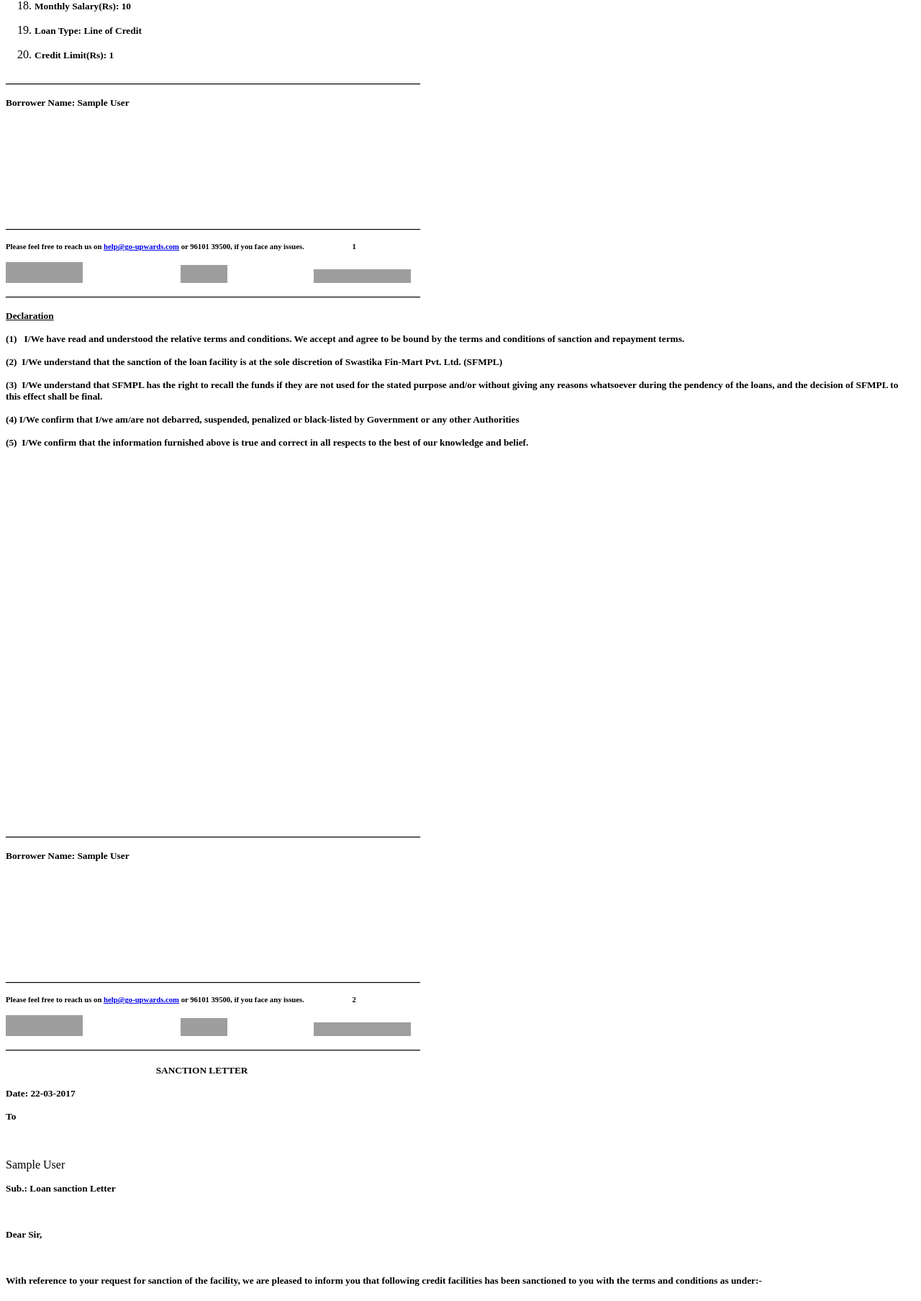
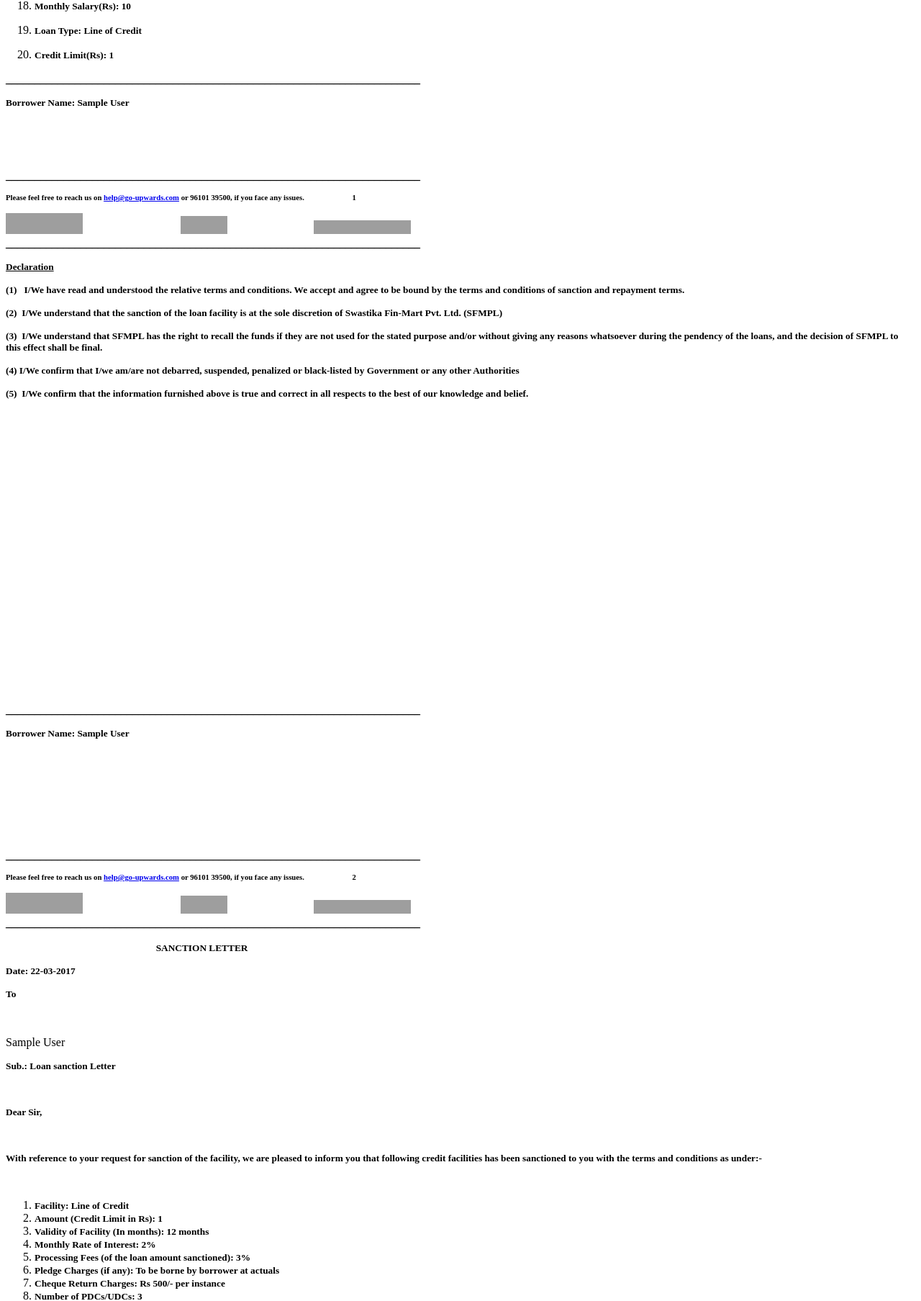
Before and after one commit to nimeshkverma/Experiments-Kwargs, a Django app: page /customer/1/loan_agreement/ in a window 1280 px wide. Shown: the part 734-2541 px from the top of the page at 72% size. Run offline with Django 3.2, Linux system fonts and the light colour scheme; tables that the repository leaves empty hold one stand-in row (values such as "Sample post"); parts of the project's set-up code (start-up, migrations or seed data) failed here and were passed over; grey boxes are pictures that could not be loaded.

Commit message:
Updated the template

```diff
--- a/upwards/aadhaar/templates/aadhaar/loan_agreement.html
+++ b/upwards/aadhaar/templates/aadhaar/loan_agreement.html
@@ -63,8 +63,6 @@
 <p><span style="color: #000000;"><strong><span style="font-size: 8pt;"><span style="font-size: 10pt;">Borrower Name: {{borrower_full_name}} </span> &nbsp; &nbsp; &nbsp; &nbsp; &nbsp;&nbsp;</span></strong></span></p>
 <p style="text-align: left;">&nbsp;</p>
 <p style="text-align: left;">&nbsp;</p>
-<p style="text-align: left;">&nbsp;</p>
-<p style="text-align: left;">&nbsp;</p>
 <p style="text-align: left;"><strong>________________________________________________________________________</strong></p>
 <p style="text-align: left;"><span style="font-size: 8pt;"><strong>Please feel free to reach us on <a href="mailto:help@go-upwards.com">help@go-upwards.com</a> or 96101 39500, if you face any issues. &nbsp; &nbsp; &nbsp; &nbsp; &nbsp; &nbsp; &nbsp; &nbsp; &nbsp; &nbsp; &nbsp; &nbsp; 1</strong></span></p>
 <div style="page-break-after: always"></div>
@@ -75,9 +73,6 @@
 <p><span style="font-size: 10pt;"><strong>(3)&nbsp; I/We understand that SFMPL has the right to recall the funds if they are not used for the stated purpose and/or without giving any reasons whatsoever during the pendency of the loans, and the decision of SFMPL to this effect shall be final.</strong></span></p>
 <p><span style="font-size: 10pt;"><strong>(4) I/We confirm that I/we am/are not debarred, suspended, penalized or black-listed by Government or any other Authorities</strong></span></p>
 <p><span style="font-size: 10pt;"><strong>(5)&nbsp; I/We confirm that the information furnished above is true and correct in all respects to the best of our knowledge and belief.</strong></span></p>
-<p>&nbsp;</p>
-<p>&nbsp;</p>
-<p>&nbsp;</p>
 <p>&nbsp;</p>
 <p>&nbsp;</p>
 <p>&nbsp;</p>
@@ -131,11 +126,8 @@
 </li>
 </ol>
 <p><strong><span style="font-size: 10pt;">&nbsp;</span></strong><strong><span style="font-size: 10pt;">I/We accept all the terms.</span></strong></p>
-<p>&nbsp;</p>
-<p>&nbsp;</p>
 <p><strong>_______________________________________________________________________</strong></p>
 <p><span style="color: #000000;"><strong><span style="font-size: 8pt;"><span style="font-size: 10pt;">Borrower Name: {{borrower_full_name}} </span> &nbsp; &nbsp; &nbsp; &nbsp; &nbsp;&nbsp;</span></strong></span></p>
-<p style="text-align: left;">&nbsp;</p>
 <p style="text-align: left;">&nbsp;</p>
 <p style="text-align: left;">&nbsp;</p>
 <p style="text-align: left;">&nbsp;</p>
@@ -164,11 +156,8 @@
 <ol start="3">
 <li><span style="font-size: 10pt;">The Borrower (s) will provide post dated / undated signed cheques as per the term of sanction to the loan by SFMPL. The Borrower (s) shall not close the mentioned bank account or stop payment of cheques deposited / ECS without prior intimation to SFMPL and in case the mentioned account required to close, will intimate to SFMPL and the Borrower (s) shall replace all existing cheques with fresh cheques of new bank account. Also agreed to inform about the changes in any relevant detail i.e. Address, Email, mobile and other contact details etc., to SFMPL immediately.</span></li>
 </ol>
-
 <p><strong>________________________________________________________________________</strong></p>
 <p><span style="color: #000000;"><strong><span style="font-size: 8pt;"><span style="font-size: 10pt;">Borrower Name: {{borrower_full_name}} </span> &nbsp; &nbsp; &nbsp; &nbsp; &nbsp;&nbsp;</span></strong></span></p>
-<p style="text-align: left;">&nbsp;</p>
-<p style="text-align: left;">&nbsp;</p>
 <p style="text-align: left;">&nbsp;</p>
 <p style="text-align: left;">&nbsp;</p>
 <p style="text-align: left;"><strong>________________________________________________________________________</strong></p>
@@ -191,10 +180,6 @@
 <p>&nbsp;</p>
 <p><strong>&nbsp;</strong></p>
 <p>&nbsp;</p>
-<p>&nbsp;</p>
-<p>&nbsp;</p>
-<p>&nbsp;</p>
-<p>&nbsp;</p>
 
 <p><strong>________________________________________________________________________</strong></p>
 <p><span style="color: #000000;"><strong><span style="font-size: 8pt;"><span style="font-size: 10pt;">Borrower Name: {{borrower_full_name}} </span> &nbsp; &nbsp; &nbsp; &nbsp; &nbsp;&nbsp;</span></strong></span></p>
@@ -216,9 +201,6 @@
 <p><span style="font-size: 10pt;">Date:&nbsp; {{present_date}}</span></p>
 <p><span style="font-size: 10pt;">&nbsp;</span></p>
 <p><span style="font-size: 10pt;">ON DEMAND I/we unconditionally promise to pay on demand to Swastika Fin-Mart Pvt. Ltd. (SFMPL) (include its successors and assigns) or Order, a sum of Rs. {{eligibility_amount}} &nbsp; &nbsp; &nbsp; &nbsp; &nbsp; &nbsp; &nbsp; &nbsp; &nbsp;with interest thereon at the rate of 24 % per annum or at such rate as SFMPL may from time to time fix or at a rate which may from time to time be assigned by SFMPL for value received.&nbsp; Presentment for payment and noting and protest of this Note are hereby unconditionally and irrevocably waived.</span></p>
-<p>&nbsp;</p>
-<p>&nbsp;</p>
-<p>&nbsp;</p>
 <p>&nbsp;</p>
 <p>&nbsp;</p>
 <p>&nbsp;</p>
@@ -253,10 +235,6 @@
 <p>&nbsp;</p>
 <p>&nbsp;</p>
 <p>&nbsp;</p>
-<p>&nbsp;</p>
-<p>&nbsp;</p>
-<p>&nbsp;</p>
-
 <p><strong>________________________________________________________________________</strong></p>
 <p><span style="color: #000000;"><strong><span style="font-size: 8pt;"><span style="font-size: 10pt;">Borrower Name: {{borrower_full_name}} </span> &nbsp; &nbsp; &nbsp; &nbsp; &nbsp;&nbsp;</span></strong></span></p>
 <p style="text-align: left;">&nbsp;</p>
@@ -289,10 +267,6 @@
 <li><span style="font-size: 10pt;">d) that I /we will not make stop payment of any of the above PDC and/or UDC in any case.</span></li>
 </ol>
 <p>&nbsp;</p>
-<p>&nbsp;</p>
-<p>&nbsp;</p>
-<p>&nbsp;</p>
-<p>&nbsp;</p>
 <p><strong>________________________________________________________________________</strong></p>
 <p><span style="color: #000000;"><strong><span style="font-size: 8pt;"><span style="font-size: 10pt;">Borrower Name: {{borrower_full_name}} </span> &nbsp; &nbsp; &nbsp; &nbsp; &nbsp;&nbsp;</span></strong></span></p>
 <p style="text-align: left;">&nbsp;</p>
```
